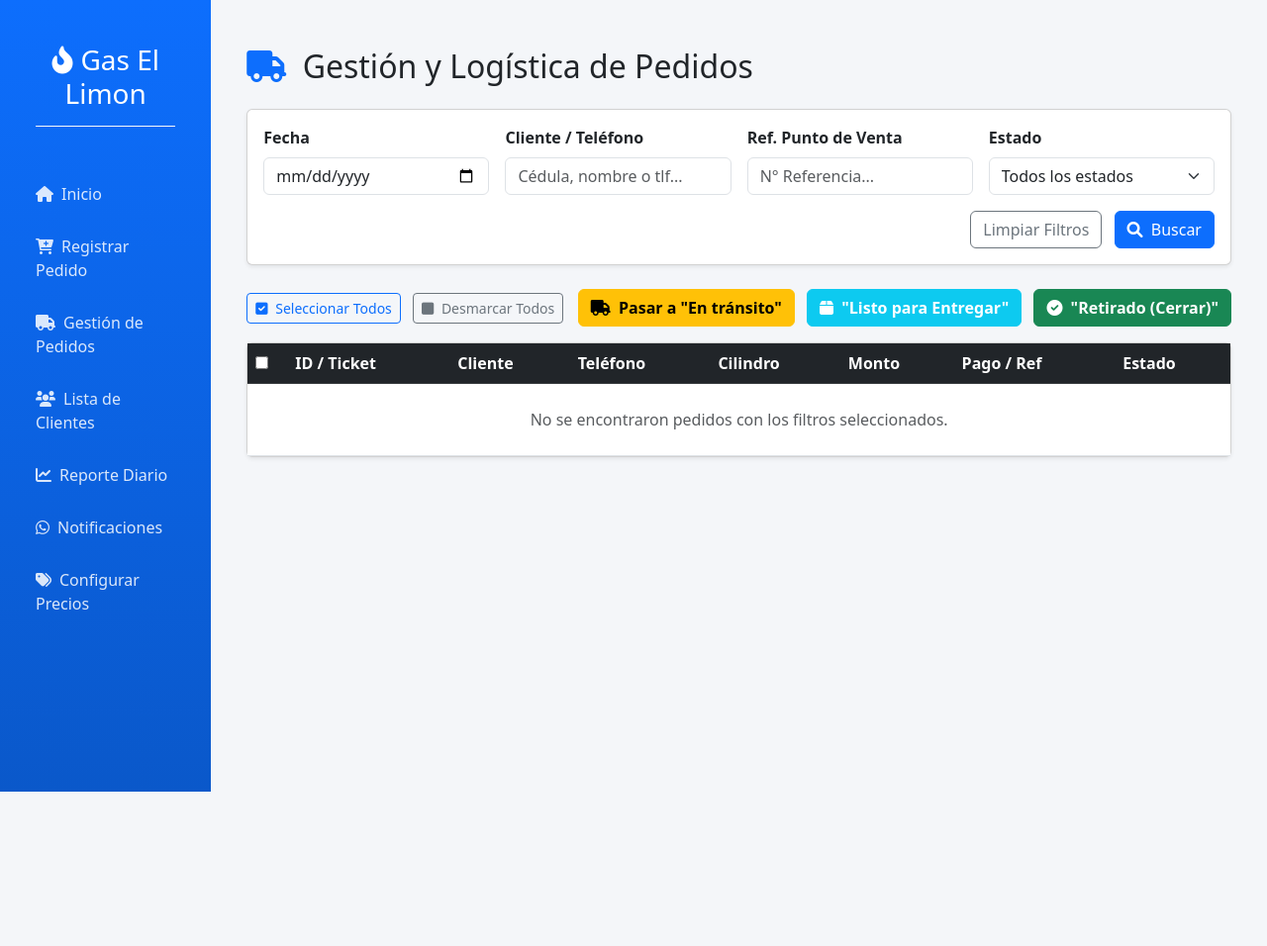
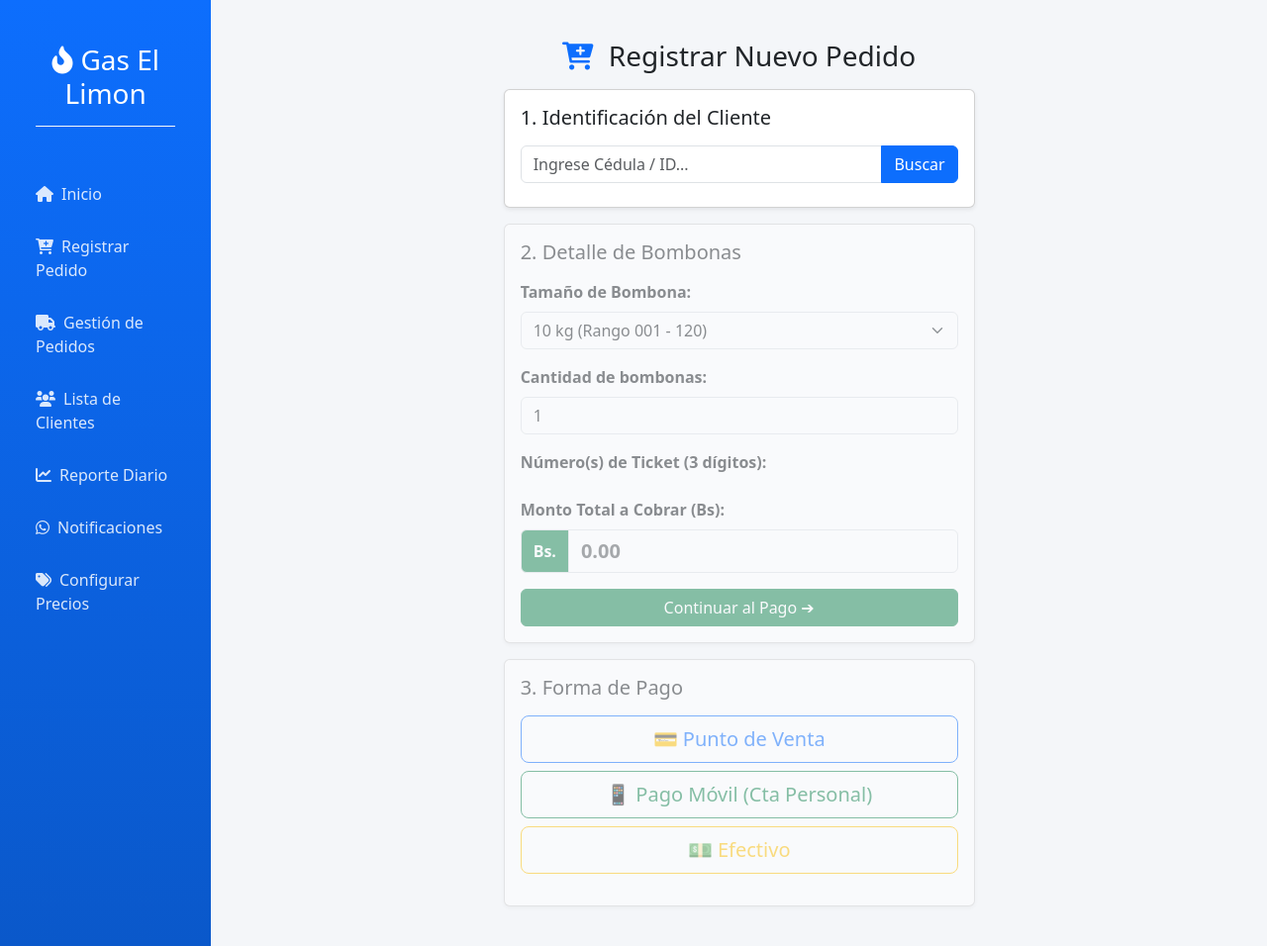
Before and after one commit to sleepy1958miaapps-tech/estebita-gas, a Flask app: page /nuevo_pedido in a window 1280 px wide. Shown: the whole page at 99% size. Before the commit the page ends 800 px from the top, so only its background shows below. Run offline with Flask 3, Linux system fonts and the light colour scheme; data comes from the database, SQL or seed files in the repository.

Commit message:
Corregir contenido de pedidos.html para formulario de ventas

```diff
--- a/templates/pedidos.html
+++ b/templates/pedidos.html
@@ -1,179 +1,351 @@
 {% extends "base.html" %}
 
 {% block content %}
-<div class="container-fluid py-4">
-    <h2 class="mb-4"><i class="fa-solid fa-truck text-primary me-2"></i> Gestión y Logística de Pedidos</h2>
+<input type="hidden" id="tasa_cambio" value="{{ tasa_dolar }}">
 
-    <!-- PANEL DE BÚSQUEDA Y FILTROS -->
-    <div class="card shadow-sm mb-4">
-        <div class="card-body">
-            <form method="GET" action="{{ url_for('seguimiento_pedidos') }}" class="row g-3">
-                <!-- Filtro de Fecha -->
-                <div class="col-md-3">
-                    <label class="form-label fw-bold">Fecha</label>
-                    <input type="date" name="fecha" class="form-control" value="{{ fecha_actual }}">
+<div class="container mt-3" style="max-width: 500px;">
+    <h3 class="text-center mb-3"><i class="fa-solid fa-cart-plus text-primary me-2"></i> Registrar Nuevo Pedido</h3>
+
+    <!-- PASO 1: CÉDULA / CLIENTE -->
+    <div class="card p-3 shadow-sm mb-3" id="paso-cliente">
+        <h5 class="card-title mb-3">1. Identificación del Cliente</h5>
+        <div class="input-group mb-2">
+            <input type="text" id="cedula_input" class="form-control" placeholder="Ingrese Cédula / ID..." onkeypress="if(event.key==='Enter') buscarCliente()">
+            <button class="btn btn-primary" type="button" onclick="buscarCliente()">Buscar</button>
         </div>
 
-                <!-- Búsqueda por cliente -->
-                <div class="col-md-3">
-                    <label class="form-label fw-bold">Cliente / Teléfono</label>
-                    <input type="text" name="busqueda" class="form-control" placeholder="Cédula, nombre o tlf..." value="{{ busqueda }}">
+        <div id="resultado-cliente" class="mt-2" style="display: none;"></div>
     </div>
 
-                <!-- Referencia Punto de Venta -->
-                <div class="col-md-3">
-                    <label class="form-label fw-bold">Ref. Punto de Venta</label>
-                    <input type="text" name="ref_punto" class="form-control" placeholder="N° Referencia..." value="{{ ref_punto }}">
-                </div>
+    <!-- PASO 2: SELECCIÓN DE BOMBONAS -->
+    <div class="card p-3 shadow-sm mb-3 opacity-50" id="paso-bombonas" style="pointer-events: none;">
+        <h5 class="card-title mb-3">2. Detalle de Bombonas</h5>
 
-                <!-- Filtro de Estado -->
-                <div class="col-md-3">
-                    <label class="form-label fw-bold">Estado</label>
-                    <select name="estado" class="form-select">
-                        <option value="">Todos los estados</option>
-                        <option value="Recibido" {% if estado_filtro == 'Recibido' %}selected{% endif %}>1. Recibido</option>
-                        <option value="En transito" {% if estado_filtro == 'En transito' %}selected{% endif %}>2. En tránsito</option>
-                        <option value="Listo para entregar" {% if estado_filtro == 'Listo para entregar' %}selected{% endif %}>3. Listo para entregar</option>
-                        <option value="Retirado" {% if estado_filtro == 'Retirado' %}selected{% endif %}>4. Retirado</option>
+        <div class="mb-3">
+            <label class="form-label fw-bold">Tamaño de Bombona:</label>
+            <select id="tamano_cilindro" class="form-select" onchange="validarTicketsExistentes()">
+                <option value="10kg" selected>10 kg (Rango 001 - 120)</option>
+                <option value="18kg">18 kg (Rango 121 - 150)</option>
+                <option value="21kg">21 kg (Rango 151 - 200)</option>
+                <option value="28kg">28 kg (Rango 151 - 200)</option>
+                <option value="43kg">43 kg (Rango 201 - 250)</option>
             </select>
         </div>
 
-                <div class="col-12 text-end mt-3">
-                    <a href="{{ url_for('seguimiento_pedidos') }}" class="btn btn-outline-secondary me-2">Limpiar Filtros</a>
-                    <button type="submit" class="btn btn-primary"><i class="fa-solid fa-magnifying-glass me-1"></i> Buscar</button>
+        <div class="mb-3">
+            <label class="form-label fw-bold">Cantidad de bombonas:</label>
+            <input type="number" id="cantidad_bombonas" class="form-control" value="1" min="1" max="10" onchange="generarCamposTickets()" onkeyup="generarCamposTickets()">
         </div>
-            </form>
+
+        <div class="mb-3">
+            <label class="form-label fw-bold">Número(s) de Ticket (3 dígitos):</label>
+            <div id="contenedor-tickets" class="d-flex flex-column gap-2"></div>
+        </div>
+
+        <div class="mb-3">
+            <label class="form-label fw-bold">Monto Total a Cobrar (Bs):</label>
+            <div class="input-group">
+                <span class="input-group-text bg-success text-white fw-bold">Bs.</span>
+                <input type="text" id="monto_bs" class="form-control fw-bold text-success fs-5" readonly placeholder="0.00">
             </div>
         </div>
 
-    <!-- ACCIONES EN LOTE PARA EL CAMIÓN -->
-    <div class="d-flex justify-content-between align-items-center mb-3">
-        <div>
-            <button type="button" class="btn btn-sm btn-outline-primary me-2" onclick="marcarTodos(true)">
-                <i class="fa-solid fa-check-square me-1"></i> Seleccionar Todos
-            </button>
-            <button type="button" class="btn btn-sm btn-outline-secondary" onclick="marcarTodos(false)">
-                <i class="fa-solid fa-square me-1"></i> Desmarcar Todos
-            </button>
-        </div>
-        <div>
-            <button class="btn btn-warning fw-bold me-2" onclick="cambiarEstadoLote('En transito')">
-                <i class="fa-solid fa-truck me-1"></i> Pasar a "En tránsito"
-            </button>
-            <button class="btn btn-info text-white fw-bold me-2" onclick="cambiarEstadoLote('Listo para entregar')">
-                <i class="fa-solid fa-box me-1"></i> "Listo para Entregar"
-            </button>
-            <button class="btn btn-success fw-bold" onclick="cambiarEstadoLote('Retirado')">
-                <i class="fa-solid fa-circle-check me-1"></i> "Retirado (Cerrar)"
-            </button>
-        </div>
+        <button type="button" class="btn btn-success w-100" onclick="validarYPasarAPago()">Continuar al Pago ➔</button>
     </div>
 
-    <!-- TABLA DE PEDIDOS -->
-    <div class="card shadow-sm">
-        <div class="card-body p-0">
-            <div class="table-responsive">
-                <table class="table table-hover align-middle mb-0">
-                    <thead class="table-dark">
-                        <tr>
-                            <th width="40"><input type="checkbox" id="check-master" onclick="toggleMaster(this)"></th>
-                            <th>ID / Ticket</th>
-                            <th>Cliente</th>
-                            <th>Teléfono</th>
-                            <th>Cilindro</th>
-                            <th>Monto</th>
-                            <th>Pago / Ref</th>
-                            <th>Estado</th>
-                        </tr>
-                    </thead>
-                    <tbody>
-                        {% for p in pedidos %}
-                        <tr>
-                            <td>
-                                <input type="checkbox" class="check-pedido" value="{{ p.id }}">
-                            </td>
-                            <td>
-                                <strong>#{{ p.id }}</strong><br>
-                                <small class="text-muted">Tkt: {{ p.tickets or 'N/A' }}</small>
-                            </td>
-                            <td>
-                                {{ p.nombre }} {{ p.apellido if p.apellido else '' }}<br>
-                                <small class="text-muted">V-{{ p.cedula_cliente }}</small>
-                            </td>
-                            <td>{{ p.telefono or '-' }}</td>
-                            <td><span class="badge bg-secondary">{{ p.tamano_cilindro }}</span> (x{{ p.cantidad_bombonas or p.cantidad or 1 }})</td>
-                            <td><strong>{{ "%.2f"|format(p.monto_bs or 0.0) }} Bs.</strong></td>
-                            <td>
-                                <small>{{ p.metodo_pago }}</small><br>
-                                <small class="text-muted">{{ p.referencia or 'Sin ref' }}</small>
-                            </td>
-                            <td>
-                                {% if p.estado == 'Recibido' %}
-                                    <span class="badge bg-secondary">1. Recibido</span>
-                                {% elif p.estado == 'En transito' %}
-                                    <span class="badge bg-warning text-dark">2. En tránsito</span>
-                                {% elif p.estado == 'Listo para entregar' %}
-                                    <span class="badge bg-info text-dark">3. Listo p/ Entregar</span>
-                                {% elif p.estado == 'Retirado' %}
-                                    <span class="badge bg-success">4. Retirado</span>
-                                {% else %}
-                                    <span class="badge bg-secondary">{{ p.estado }}</span>
-                                {% endif %}
-                            </td>
-                        </tr>
-                        {% else %}
-                        <tr>
-                            <td colspan="8" class="text-center py-4 text-muted">
-                                No se encontraron pedidos con los filtros seleccionados.
-                            </td>
-                        </tr>
-                        {% endfor %}
-                    </tbody>
-                </table>
+    <!-- PASO 3: MÉTODO DE PAGO Y REFERENCIAS -->
+    <div class="card p-3 shadow-sm mb-3 opacity-50" id="paso-pago" style="pointer-events: none;">
+        <h5 class="card-title mb-3">3. Forma de Pago</h5>
+
+        <div class="d-grid gap-2 mb-3">
+            <button class="btn btn-outline-primary btn-lg" onclick="seleccionarMetodo('Punto de Venta')">💳 Punto de Venta</button>
+            <button class="btn btn-outline-success btn-lg" onclick="seleccionarMetodo('Pago Móvil')">📱 Pago Móvil (Cta Personal)</button>
+            <button class="btn btn-outline-warning btn-lg" onclick="seleccionarMetodo('Efectivo')">💵 Efectivo</button>
         </div>
+
+        <!-- Campos dinámicos de Referencias -->
+        <div id="bloque-referencias" class="mt-3" style="display: none;">
+            <div id="campo-ref-pagomovil" class="mb-3" style="display: none;">
+                <label class="form-label fw-bold">1. Ref. Pago Móvil del Cliente:</label>
+                <input type="text" id="ref_pagomovil" class="form-control" placeholder="Ej. 123456">
+            </div>
+
+            <div class="mb-3">
+                <label class="form-label fw-bold" id="label-ref-punto">Ref. Punto de Venta Empresa:</label>
+                <input type="text" id="ref_punto" class="form-control" placeholder="Ej. 654321">
+            </div>
+
+            <button class="btn btn-success w-100 btn-lg" onclick="confirmarVenta()">Confirmar y Registrar Venta</button>
         </div>
     </div>
 </div>
 
 <script>
-function toggleMaster(master) {
-    document.querySelectorAll('.check-pedido').forEach(chk => chk.checked = master.checked);
-}
+let clienteSeleccionadoId = null;
+let metodoPagoSeleccionado = '';
 
-function marcarTodos(estado) {
-    document.querySelectorAll('.check-pedido').forEach(chk => chk.checked = estado);
-    document.getElementById('check-master').checked = estado;
-}
+const PRECIOS = {
+    '10kg': 4,
+    '18kg': 10,
+    '21kg': 13,
+    '28kg': 15,
+    '43kg': 20
+};
 
-function cambiarEstadoLote(nuevoEstado) {
-    const seleccionados = Array.from(document.querySelectorAll('.check-pedido:checked')).map(c => c.value);
+const RANGOS_TICKETS = {
+    '10kg': { min: 1, max: 120 },
+    '18kg': { min: 121, max: 150 },
+    '21kg': { min: 151, max: 200 },
+    '28kg': { min: 151, max: 200 },
+    '43kg': { min: 201, max: 250 }
+};
 
-    if (seleccionados.length === 0) {
-        alert("⚠️ Por favor seleccione al menos un pedido de la lista.");
+function buscarCliente() {
+    const cedula = document.getElementById('cedula_input').value.trim();
+    const divRes = document.getElementById('resultado-cliente');
+
+    if (!cedula) {
+        alert("Por favor ingrese un número de cédula.");
         return;
     }
 
-    if (!confirm(`¿Desea cambiar los ${seleccionados.length} pedidos seleccionados al estado "${nuevoEstado}"?`)) {
+    fetch(`/buscar_cliente/${cedula}`)
+        .then(res => res.json())
+        .then(data => {
+            divRes.style.display = 'block';
+            if (data.existe) {
+                clienteSeleccionadoId = data.cedula || data.id;
+                divRes.innerHTML = `
+                    <div class="alert alert-success m-0">
+                        <strong>¡Cliente encontrado!</strong><br>
+                        <b>Cédula:</b> ${data.cedula || ''}<br>
+                        <b>Nombre:</b> ${data.nombre || ''}<br>
+                        <b>Apellido:</b> ${data.apellido || ''}<br>
+                        <b>Teléfono:</b> ${data.telefono || ''}<br>
+                        <b>Dirección:</b> ${data.direccion || 'No registrada'}
+                    </div>
+                `;
+                desbloquearPasoBombonas();
+            } else {
+                clienteSeleccionadoId = null;
+                divRes.innerHTML = `
+                    <div class="alert alert-danger m-0 text-center">
+                        <strong>El cliente no existe.</strong><br>
+                        <div class="d-flex gap-2 justify-content-center mt-2">
+                            <a href="/clientes" class="btn btn-sm btn-danger">Crear Cliente</a>
+                            <button class="btn btn-sm btn-secondary" onclick="limpiarBusqueda()">Volver</button>
+                        </div>
+                    </div>
+                `;
+                bloquearPasoBombonas();
+            }
+        });
+}
+
+function limpiarBusqueda() {
+    document.getElementById('cedula_input').value = '';
+    document.getElementById('resultado-cliente').style.display = 'none';
+    bloquearPasoBombonas();
+}
+
+function desbloquearPasoBombonas() {
+    const paso = document.getElementById('paso-bombonas');
+    paso.classList.remove('opacity-50');
+    paso.style.pointerEvents = 'auto';
+    generarCamposTickets();
+}
+
+function bloquearPasoBombonas() {
+    const paso = document.getElementById('paso-bombonas');
+    paso.classList.add('opacity-50');
+    paso.style.pointerEvents = 'none';
+    bloquearPasoPago();
+}
+
+function bloquearPasoPago() {
+    const paso = document.getElementById('paso-pago');
+    paso.classList.add('opacity-50');
+    paso.style.pointerEvents = 'none';
+    document.getElementById('bloque-referencias').style.display = 'none';
+}
+
+function generarCamposTickets() {
+    const cant = parseInt(document.getElementById('cantidad_bombonas').value) || 1;
+    const cont = document.getElementById('contenedor-tickets');
+    cont.innerHTML = '';
+
+    for (let i = 1; i <= cant; i++) {
+        cont.innerHTML += `
+            <input type="text" class="form-control ticket-input mb-2" placeholder="Ticket bombona #${i} (ej. 002)" maxlength="3" onblur="formatearYValidarTicket(this)">
+        `;
+    }
+
+    calcularMonto();
+}
+
+function calcularMonto() {
+    const cant = parseInt(document.getElementById('cantidad_bombonas')?.value) || 0;
+    const tamano = document.getElementById('tamano_cilindro')?.value || '10kg';
+
+    const precioUnitarioUSD = PRECIOS[tamano] || 0;
+    const totalUSD = cant * precioUnitarioUSD;
+
+    const tasaElem = document.getElementById('tasa_cambio');
+    const rawTasa = tasaElem?.value ? tasaElem.value.trim() : "";
+
+    const inputMonto = document.getElementById('monto_bs');
+
+    if (!rawTasa || parseFloat(rawTasa) <= 0 || isNaN(parseFloat(rawTasa))) {
+        if (inputMonto) {
+            inputMonto.value = "Tasa no configurada";
+            inputMonto.classList.add("text-danger");
+        }
         return;
     }
 
-    fetch('/actualizar_estado_pedidos', {
+    const tasa = parseFloat(rawTasa);
+    const totalBS = totalUSD * tasa;
+
+    if (inputMonto) {
+        inputMonto.classList.remove("text-danger");
+        inputMonto.value = totalBS.toFixed(2);
+    }
+}
+
+function formatearYValidarTicket(input) {
+    let val = input.value.trim();
+    if (!val) return;
+
+    let num = parseInt(val, 10);
+    const tamano = document.getElementById('tamano_cilindro').value;
+    const rango = RANGOS_TICKETS[tamano];
+
+    if (isNaN(num) || num < rango.min || num > rango.max) {
+        alert(`❌ Número de ticket inválido.\nPara bombonas de ${tamano}, el ticket debe estar entre ${String(rango.min).padStart(3, '0')} y ${String(rango.max).padStart(3, '0')}.`);
+        input.value = '';
+        input.focus();
+        return;
+    }
+
+    input.value = String(num).padStart(3, '0');
+}
+
+function validarTicketsExistentes() {
+    const inputs = document.querySelectorAll('.ticket-input');
+    inputs.forEach(input => {
+        if(input.value) formatearYValidarTicket(input);
+    });
+    calcularMonto();
+}
+
+function validarYPasarAPago() {
+    const inputsTickets = document.querySelectorAll('.ticket-input');
+    let todosValidos = true;
+
+    if (inputsTickets.length === 0) {
+        alert("⚠️ No hay campos de tickets generados.");
+        return;
+    }
+
+    inputsTickets.forEach((input) => {
+        const val = input.value.trim();
+        if (!val || val.length === 0) {
+            todosValidos = false;
+            input.classList.add('is-invalid');
+        } else {
+            input.classList.remove('is-invalid');
+        }
+    });
+
+    if (!todosValidos) {
+        alert("❌ Debe ingresar todos los números de ticket obligatoriamente para continuar.");
+        return;
+    }
+
+    const inputMonto = document.getElementById('monto_bs');
+    const monto = parseFloat(inputMonto ? inputMonto.value : 0);
+
+    if (isNaN(monto) || monto <= 0) {
+        alert("⚠️ Por favor configure primero la tasa de cambio antes de registrar la venta.");
+        return;
+    }
+
+    const pasoPago = document.getElementById('paso-pago');
+    pasoPago.classList.remove('opacity-50');
+    pasoPago.style.pointerEvents = 'auto';
+    pasoPago.scrollIntoView({ behavior: 'smooth' });
+}
+
+function seleccionarMetodo(metodo) {
+    metodoPagoSeleccionado = metodo;
+    const bloque = document.getElementById('bloque-referencias');
+    const campoPM = document.getElementById('campo-ref-pagomovil');
+    const labelPunto = document.getElementById('label-ref-punto');
+
+    document.getElementById('ref_pagomovil').value = '';
+    document.getElementById('ref_punto').value = '';
+    bloque.style.display = 'block';
+
+    if (metodo === 'Pago Móvil') {
+        campoPM.style.display = 'block';
+        labelPunto.innerText = "2. Ref. Punto de Venta (Tarjeta Operador):";
+        document.getElementById('ref_pagomovil').focus();
+    } else if (metodo === 'Efectivo') {
+        campoPM.style.display = 'none';
+        labelPunto.innerText = "Ref. Punto de Venta (Pago con Tarjeta Operador):";
+        document.getElementById('ref_punto').focus();
+    } else {
+        campoPM.style.display = 'none';
+        labelPunto.innerText = "Ref. Punto de Venta Empresa:";
+        document.getElementById('ref_punto').focus();
+    }
+}
+
+function confirmarVenta() {
+    const refPunto = document.getElementById('ref_punto').value.trim();
+    let refFinal = refPunto;
+
+    if (!refPunto) {
+        alert("⚠️ Debe ingresar el número de referencia del Punto de Venta.");
+        return;
+    }
+
+    if (metodoPagoSeleccionado === 'Pago Móvil') {
+        const refPM = document.getElementById('ref_pagomovil').value.trim();
+        if (!refPM) {
+            alert("⚠️ Debe ingresar el número de referencia del Pago Móvil recibido.");
+            return;
+        }
+        refFinal = `PM: ${refPM} / Punto: ${refPunto}`;
+    }
+
+    const ticketsArr = Array.from(document.querySelectorAll('.ticket-input')).map(i => i.value.trim());
+
+    const payload = {
+        cedula_cliente: clienteSeleccionadoId,
+        tamano_cilindro: document.getElementById('tamano_cilindro').value,
+        cantidad_bombonas: document.getElementById('cantidad_bombonas').value,
+        monto_bs: document.getElementById('monto_bs').value,
+        tickets: ticketsArr.join(', '),
+        metodo_pago: metodoPagoSeleccionado,
+        referencia: refFinal
+    };
+
+    fetch('/guardar_pedido', {
         method: 'POST',
         headers: { 'Content-Type': 'application/json' },
-        body: JSON.stringify({
-            ids: seleccionados,
-            nuevo_estado: nuevoEstado
-        })
+        body: JSON.stringify(payload)
     })
     .then(res => res.json())
     .then(data => {
         if (data.status === 'success') {
-            location.reload();
+            alert("✅ ¡Venta y Pedido Registrados Exitosamente!");
+            window.location.href = '/seguimiento_pedidos';
         } else {
-            alert("Error al actualizar: " + data.message);
+            alert("❌ Error al registrar venta: " + data.message);
         }
     })
-    .catch(err => alert("Error de conexión al servidor."));
+    .catch(err => alert("Error de conexión al guardar el pedido."));
 }
 </script>
 {% endblock %}
```
Lines whose indentation alone changed are shown as unchanged.
